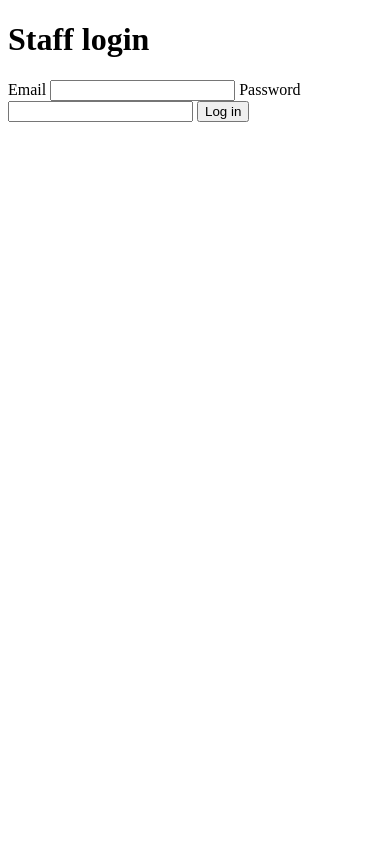
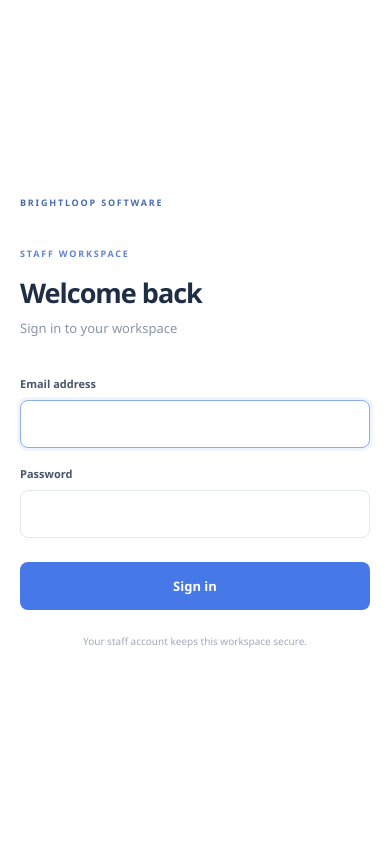
Before and after one commit to mvelprasad45/Subscription-Management-System, a Flask app: page /staff/login in a window 390 px wide. Run offline with Flask 3, Linux system fonts and the light colour scheme.

Commit message:
Stage 6: permissions, login styling, tests

```diff
--- a/app.py
+++ b/app.py
@@ -7,7 +7,7 @@ from datetime import date, datetime, timedelta
 from decimal import Decimal, InvalidOperation, ROUND_HALF_UP
 
 import click
-from flask import Flask, abort, flash, make_response, redirect, render_template, render_template_string, request, session, url_for
+from flask import Flask, abort, flash, make_response, redirect, render_template, request, session, url_for
 from functools import wraps
 from sqlalchemy import and_, case, func, inspect, or_, text
 from sqlalchemy.exc import IntegrityError
@@ -235,6 +235,8 @@ def _customer_from_form(existing_customer=None):
         errors["phone"] = "Phone must be 40 characters or fewer."
     if len(company_name) > 160:
         errors["company_name"] = "Company must be 160 characters or fewer."
+    if len(billing_address) > 2000:
+        errors["billing_address"] = "Billing address must be 2000 characters or fewer."
 
     return (
         Customer(
@@ -373,6 +375,15 @@ def create_app(test_config=None):
     @app.before_request
     def protect_staff_forms():
         if request.method == "POST" and request.path.startswith("/staff/"):
+            if request.endpoint != "staff_login":
+                user_id = session.get("user_id")
+                user = db.session.get(User, user_id) if user_id is not None else None
+                if user is None:
+                    session.clear()
+                    return redirect(url_for("staff_login"))
+                if user.role != "staff":
+                    abort(403)
+
             expected = session.get("_csrf_token")
             submitted = request.form.get("csrf_token", "")
             if not expected or not hmac.compare_digest(expected, submitted):
@@ -537,9 +548,7 @@ def create_app(test_config=None):
 
             if user is None or not check_password_hash(user.password_hash, password):
                 return (
-                    render_template_string(
-                        LOGIN_TEMPLATE, error="Invalid email or password."
-                    ),
+                    render_template("staff/login.html", error="Invalid email or password."),
                     401,
                 )
             if user.role != "staff":
@@ -550,7 +559,7 @@ def create_app(test_config=None):
             session["user_id"] = user.id
             return redirect(url_for("staff_dashboard"))
 
-        return render_template_string(LOGIN_TEMPLATE, error=None)
+        return render_template("staff/login.html", error=None)
 
     @app.route("/staff/logout", methods=["POST"])
     @role_required("staff")
@@ -1617,16 +1626,3 @@ def create_app(test_config=None):
         )
 
     return app
-
-
-LOGIN_TEMPLATE = """<!doctype html>
-<title>Staff login</title>
-<h1>Staff login</h1>
-{% if error %}<p role="alert">{{ error }}</p>{% endif %}
-<form method="post">
-  <input type="hidden" name="csrf_token" value="{{ csrf_token }}">
-  <label>Email <input type="email" name="email" required></label>
-  <label>Password <input type="password" name="password" required></label>
-  <button type="submit">Log in</button>
-</form>
-"""
--- a/requirements.txt
+++ b/requirements.txt
@@ -1,2 +1,3 @@
 Flask>=3.1,<4.0
 Flask-SQLAlchemy>=3.1,<4.0
+pytest>=8.0,<9.0
--- a/static/css/staff.css
+++ b/static/css/staff.css
@@ -415,8 +415,51 @@ td:last-child, th:last-child { padding-right: 20px; }
   .invoice-actions { justify-content: flex-start; }
 }
 
+@page { margin: 15mm; }
+
+.login-page { min-height: 100vh; background: #fff; }
+.login-shell { display: grid; min-height: 100vh; grid-template-columns: minmax(0, 1fr) minmax(0, 1fr); }
+.login-brand-panel { position: relative; display: flex; min-height: 100vh; flex-direction: column; justify-content: space-between; overflow: hidden; padding: clamp(32px, 6vw, 84px); background: var(--navy); color: #fff; }
+.login-brand-panel::after { position: absolute; right: -150px; bottom: -240px; width: 540px; height: 540px; border: 1px solid #ffffff0d; border-radius: 50%; box-shadow: 0 0 0 55px #ffffff08, 0 0 0 110px #ffffff05; content: ""; pointer-events: none; }
+.login-brand { position: relative; z-index: 1; display: inline-flex; width: max-content; align-items: center; gap: 12px; color: #fff; }
+.login-brand-mark { display: grid; width: 42px; height: 42px; place-items: center; border-radius: 13px; background: #527fee; box-shadow: 0 6px 20px #416bd344; }
+.login-brand-mark svg { width: 29px; height: 29px; }
+.login-brand > span:last-child { display: grid; gap: 2px; }
+.login-brand strong { font-family: var(--font-heading); font-size: 19px; font-weight: 800; letter-spacing: -.8px; }
+.login-brand small { color: #91a0b9; font-size: 8px; font-weight: 700; letter-spacing: 2px; }
+.login-brand-copy { position: relative; z-index: 1; max-width: 470px; margin: auto 0; padding: 70px 0; }
+.login-kicker, .login-eyebrow { color: #8da7e4; font-size: 10px; font-weight: 700; letter-spacing: 1.8px; }
+.login-brand-copy h1 { margin: 20px 0 18px; color: #fff; font-size: clamp(42px, 5vw, 68px); font-weight: 700; letter-spacing: -2.6px; line-height: 1.05; }
+.login-brand-copy p { max-width: 390px; margin: 0; color: #aab6ca; font-size: 15px; line-height: 1.8; }
+.login-brand-footer { position: relative; z-index: 1; color: #8392aa; font-size: 11px; }
+.login-form-panel { display: grid; min-width: 0; place-items: center; padding: 40px; background: #fff; }
+.login-form-wrap { width: min(100%, 400px); }
+.login-mobile-brand { display: none; }
+.login-eyebrow { margin: 0 0 14px; color: #6283d0; font-size: 9px; }
+.login-form-panel h2 { margin: 0 0 8px; color: #202e45; font-family: var(--font-heading); font-size: clamp(27px, 3vw, 34px); letter-spacing: -1px; }
+.login-subtitle { margin: 0 0 30px; color: #8995a8; font-size: 13px; }
+.login-error { margin: 0 0 19px; padding: 12px 14px; border: 1px solid #f2d5d2; border-radius: 8px; background: #fff4f2; color: #ad514b; font-size: 12px; line-height: 1.5; }
+.login-form { display: grid; gap: 9px; }
+.login-form label { margin-top: 9px; color: #47556b; font-size: 11px; font-weight: 600; }
+.login-form input { width: 100%; min-height: 48px; padding: 0 13px; border: 1px solid #e2e8f0; border-radius: 8px; outline: 0; background: #fff; color: #27364e; font-size: 13px; transition: border-color .18s ease, box-shadow .18s ease; }
+.login-form input:focus { border-color: #8eaceb; box-shadow: 0 0 0 3px #4778e814; }
+.login-form button { min-height: 48px; margin-top: 15px; border: 0; border-radius: 8px; background: #4778e8; color: #fff; cursor: pointer; font-size: 13px; font-weight: 700; transition: background .2s ease, transform .2s ease; }
+.login-form button:hover { transform: translateY(-1px); background: #3568d8; }
+.login-security-note { margin: 24px 0 0; color: #a0a9b7; font-size: 10px; text-align: center; }
+
+@media (max-width: 760px) {
+  .login-shell { grid-template-columns: minmax(0, 1fr); }
+  .login-brand-panel { display: none; }
+  .login-form-panel { min-height: 100vh; padding: 32px 24px; }
+  .login-mobile-brand { display: block; margin-bottom: 48px; color: #496cae; font-size: 9px; font-weight: 700; letter-spacing: 1.8px; }
+}
+
+@media (max-width: 420px) {
+  .login-form-panel { padding: 25px 20px; }
+  .login-mobile-brand { margin-bottom: 38px; }
+}
+
 @media print {
-  @page { margin: 15mm; }
   body { background: #fff; color: #111; font-size: 11pt; }
   .sidebar, .topbar, .sidebar-scrim, .page-heading, .flash-stack, .no-print, .invoice-actions { display: none !important; }
   .main-area { margin: 0; }
--- a/templates/staff/customer_form.html
+++ b/templates/staff/customer_form.html
@@ -32,7 +32,7 @@
       </label>
       <label class="form-field form-field-wide">
         <span>Billing address</span>
-        <textarea name="billing_address" rows="3">{{ form_data.get('billing_address', customer.billing_address if customer else '') }}</textarea>
+        <textarea name="billing_address" rows="3" maxlength="2000">{{ form_data.get('billing_address', customer.billing_address if customer else '') }}</textarea>
       </label>
     </div>
     <div class="form-actions">
--- /dev/null
+++ b/templates/staff/login.html
@@ -0,0 +1,51 @@
+<!doctype html>
+<html lang="en">
+<head>
+  <meta charset="utf-8">
+  <meta name="viewport" content="width=device-width, initial-scale=1">
+  <meta name="theme-color" content="#111d35">
+  <title>Sign in · Brightloop</title>
+  <link rel="stylesheet" href="{{ url_for('static', filename='css/staff.css') }}">
+</head>
+<body class="login-page">
+  <main class="login-shell">
+    <section class="login-brand-panel" aria-label="Brightloop Software">
+      <a class="login-brand" href="{{ url_for('staff_login') }}" aria-label="Brightloop Software">
+        <span class="login-brand-mark" aria-hidden="true">
+          <svg viewBox="0 0 32 32" fill="none">
+            <path d="M7 17.2 13.3 23 25 9" stroke="currentColor" stroke-width="3.2" stroke-linecap="round" stroke-linejoin="round"/>
+            <path d="M5 8.5h8" stroke="currentColor" stroke-width="3.2" stroke-linecap="round"/>
+          </svg>
+        </span>
+        <span><strong>brightloop</strong><small>SOFTWARE</small></span>
+      </a>
+      <div class="login-brand-copy">
+        <span class="login-kicker">BRIGHTLOOP SOFTWARE</span>
+        <h1>Make good<br>work flow.</h1>
+        <p>One clear workspace to care for customers, subscriptions, and the details that keep business moving.</p>
+      </div>
+      <span class="login-brand-footer">A smarter way to work together.</span>
+    </section>
+    <section class="login-form-panel" aria-labelledby="login-heading">
+      <div class="login-form-wrap">
+        <span class="login-mobile-brand">BRIGHTLOOP SOFTWARE</span>
+        <p class="login-eyebrow">STAFF WORKSPACE</p>
+        <h2 id="login-heading">Welcome back</h2>
+        <p class="login-subtitle">Sign in to your workspace</p>
+        {% if error %}
+        <div class="login-error" role="alert">{{ error }}</div>
+        {% endif %}
+        <form class="login-form" method="post">
+          <input type="hidden" name="csrf_token" value="{{ csrf_token }}">
+          <label for="login-email">Email address</label>
+          <input id="login-email" type="email" name="email" autocomplete="username" required autofocus>
+          <label for="login-password">Password</label>
+          <input id="login-password" type="password" name="password" autocomplete="current-password" required>
+          <button type="submit">Sign in</button>
+        </form>
+        <p class="login-security-note">Your staff account keeps this workspace secure.</p>
+      </div>
+    </section>
+  </main>
+</body>
+</html>
```
Also changed, not shown: tests/test_staff.py (added, +330 -0 lines), README.md.
